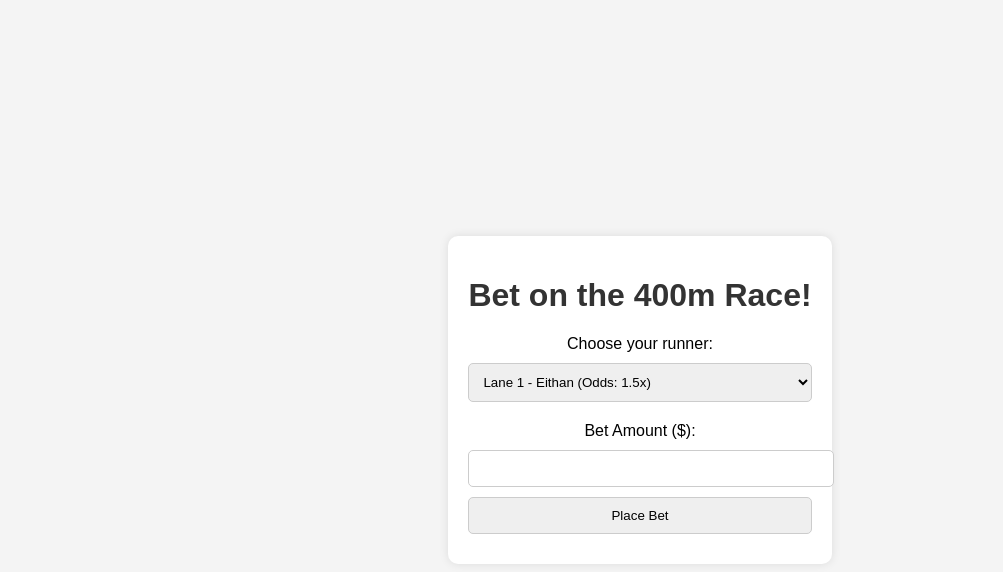
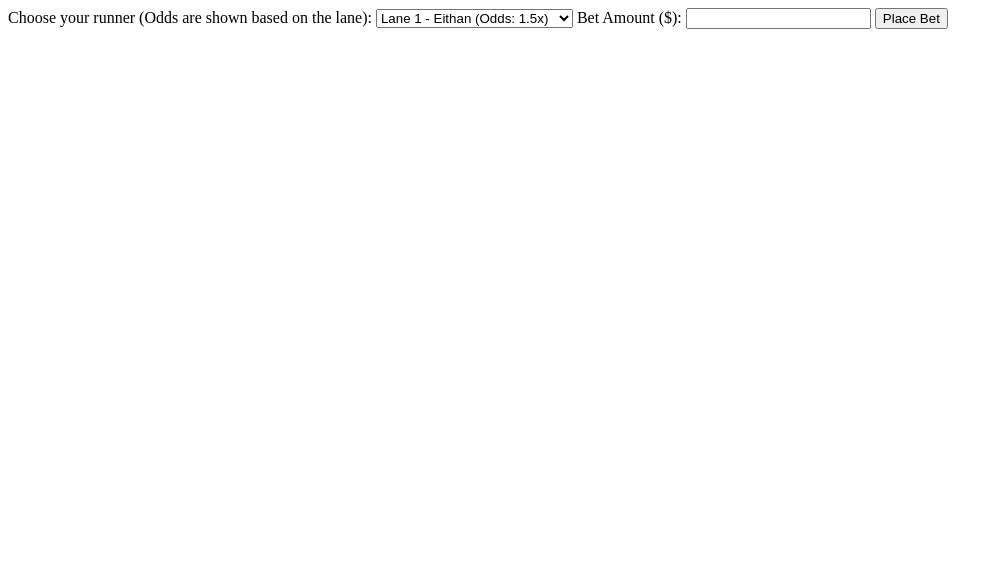
Before and after one commit to EithanTuy/bet, a plain HTML site: page index.html in a window 1280 px wide. Shown: the whole page, without its empty margins (0-1003 px from the left). Drawn offline with Linux system fonts and the light colour scheme.

Commit message:
Update index.html

```diff
--- a/index.html
+++ b/index.html
@@ -1,56 +1,13 @@
-<!DOCTYPE html>
-<html lang="en">
-<head>
-    <meta charset="UTF-8">
-    <meta name="viewport" content="width=device-width, initial-scale=1.0">
-    <title>400m Race Betting</title>
-    <link rel="stylesheet" href="styles.css">
-    <style>
-        body {
-            font-family: Arial, sans-serif;
-            background-color: #f4f4f4;
-            display: flex;
-            justify-content: center;
-            align-items: center;
-            height: 100vh;
-            margin: 0;
-        }
-        .betting-form {
-            background-color: white;
-            padding: 20px;
-            border-radius: 10px;
-            box-shadow: 0 0 10px rgba(0, 0, 0, 0.1);
-            text-align: center;
-        }
-        h1 {
-            color: #333;
-        }
-        label {
-            display: block;
-            margin: 10px 0;
-        }
-        select, input[type="number"], input[type="submit"] {
-            padding: 10px;
-            border-radius: 5px;
-            border: 1px solid #ccc;
-            margin-bottom: 10px;
-            width: 100%;
-        }
-    </style>
-</head>
-<body>
-    <div class="betting-form">
-        <h1>Bet on the 400m Race!</h1>
-        <form action="submit_bet.html" method="POST">
-            <label for="runner">Choose your runner:</label>
+<form action="https://script.google.com/macros/s/AKfycbyrzGrIaQZ0IPWcLXbm6TLUrmhGP4rU7xy6-r10If8/dev" method="POST">
+    <label for="runner">Choose your runner (Odds are shown based on the lane):</label>
     <select id="runner" name="runner">
         <option value="Eithan">Lane 1 - Eithan (Odds: 1.5x)</option>
-                <option value="Henry">Lane 2 - Henry (Odds: 1.6x)</option>
-                <option value="Ahmed">Lane 3 - Ahmed (Odds: 1.6x)</option>
-                <option value="Bobby">Lane 4 - Bobby (Odds: 1.7x)</option>
+        <option value="Henry">Lane 2 - Henry (Odds: 1.7x)</option>
+        <option value="Ahmed">Lane 3 - Ahmed (Odds: 2.0x)</option>
+        <option value="Bobby">Lane 4 - Bobby (Odds: 1.8x)</option>
         <option value="Connor">Lane 5 - Connor (Odds: 1.5x)</option>
-                <option value="Morgan">Lane 6 - Morgan (Odds: 1.6x)</option>
-                <option value="Eli">Lane 7 - Eli (Odds: 1.8x)</option>
+        <option value="Morgan">Lane 6 - Morgan (Odds: 1.7x)</option>
+        <option value="Eli">Lane 7 - Eli (Odds: 2.0x)</option>
         <option value="Jack">Lane 8 - Jack (Odds: 1.5x)</option>
     </select>
 
@@ -59,6 +16,3 @@
 
     <input type="submit" value="Place Bet">
 </form>
-    </div>
-</body>
-</html>
```
Lines whose indentation alone changed are shown as unchanged.
